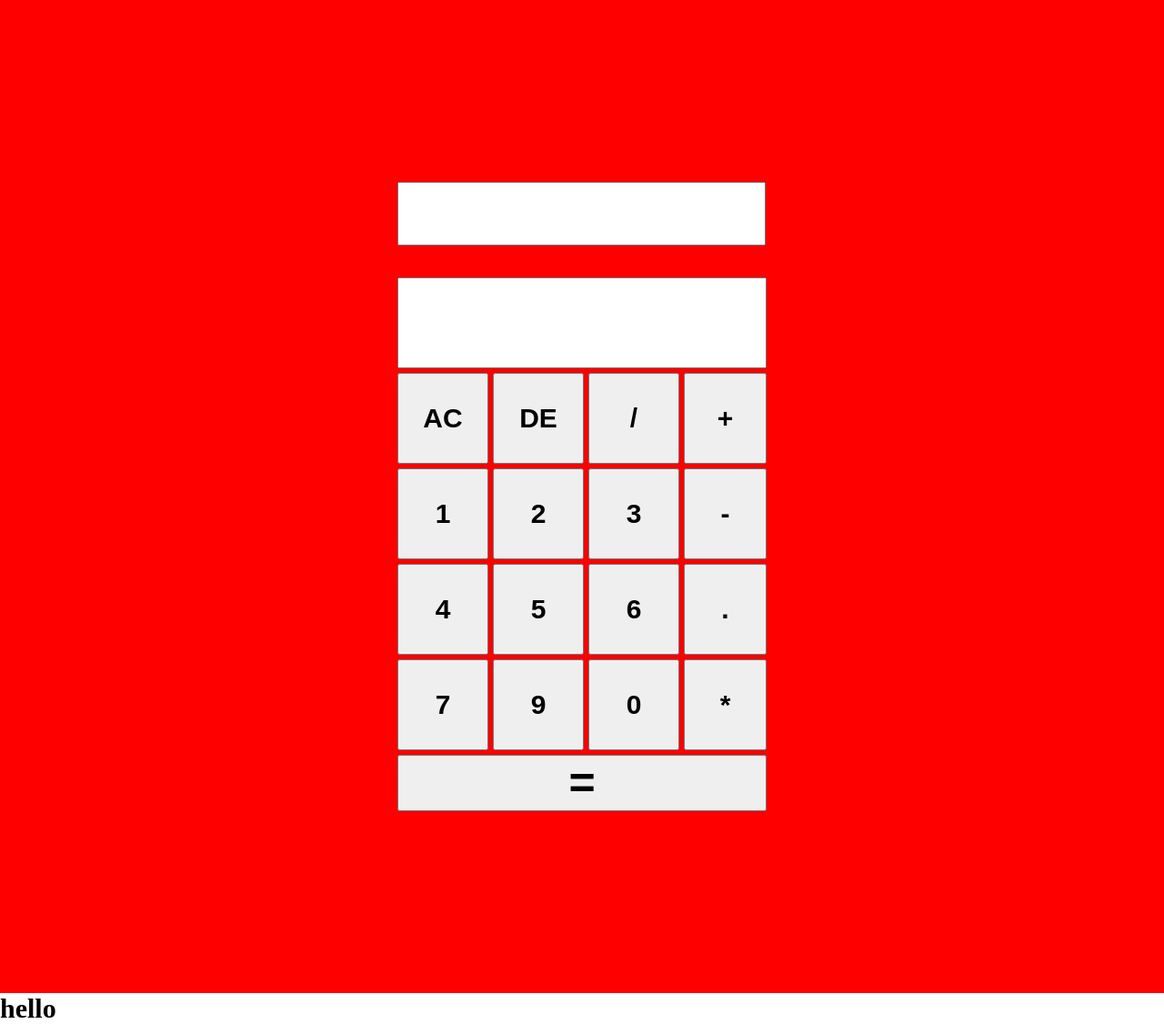
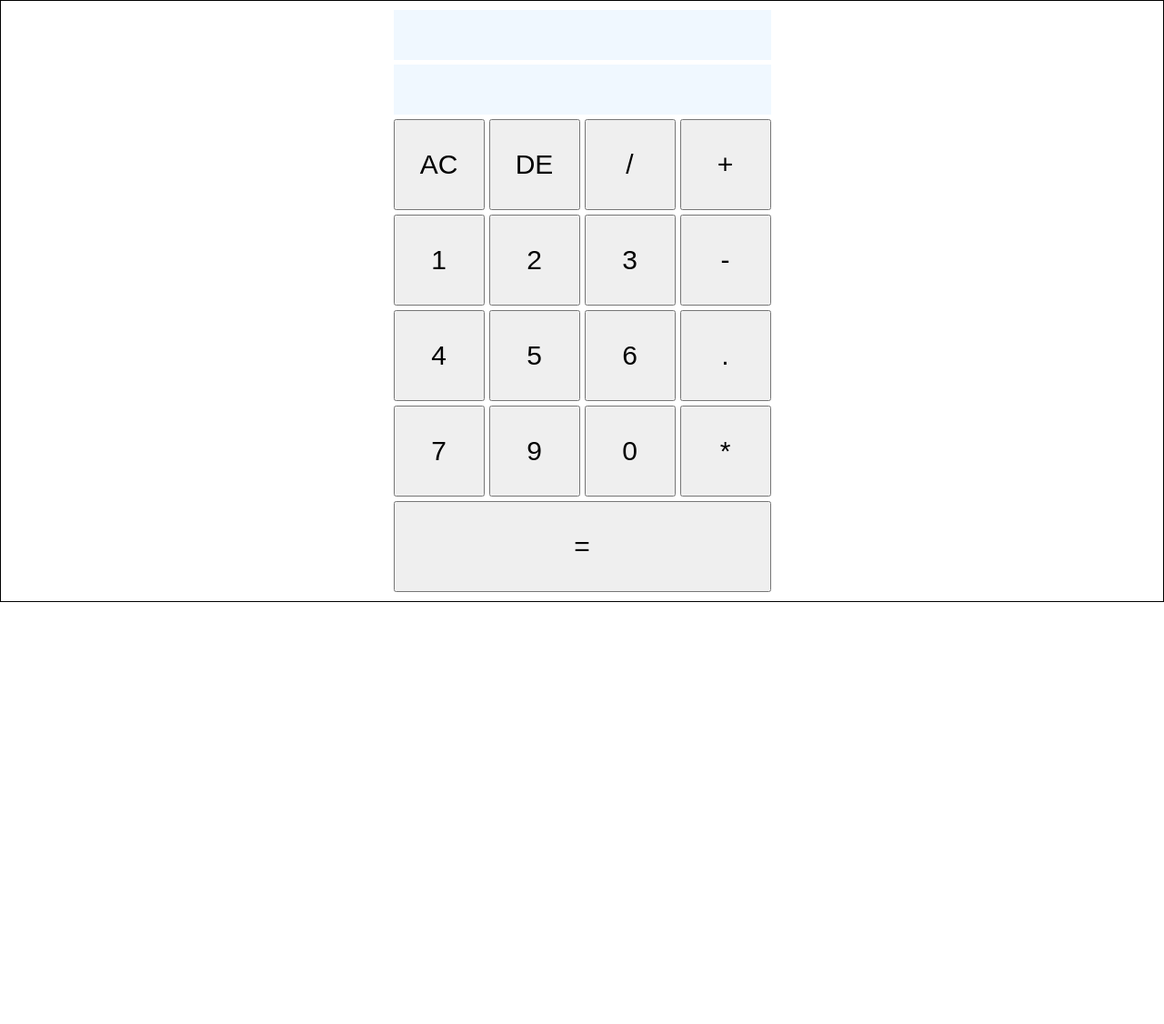
Before and after one commit to Abhimanyu012/calculator, a plain HTML site: page index.html in a window 1280 px wide. Shown: the whole page at 91% size. After the commit the page ends 800 px from the top, so only its background shows below. Drawn offline with Linux system fonts and the light colour scheme.

Commit message:
fix: screen2 working

```diff
--- a/index.html
+++ b/index.html
@@ -1,20 +1,22 @@
 <!DOCTYPE html>
 <html lang="en">
+
 <head>
   <meta charset="UTF-8" />
   <meta name="viewport" content="wclassth=device-wclassth, initial-scale=1.0" />
   <title>My Calculator </title>
   <link rel="stylesheet" href="./style.css" />
 </head>
+
 <body>
-    <div class="container">
+  <div id="calculator" class="container">
 
     <div class="main-grid">
-        <input type="text " class="previous ">
-        <input id="display" type="text"  readonly  />
+      <span id="display2" type="text" class="display"></span>
+      <span id="display" type="text" class="display"></span>
 
-        <button class="btn-AC ">AC</button>
-        <button class="btn-DE">DE</button>
+      <button class="btn-AC btn">AC</button>
+      <button class="btn-DE btn">DE</button>
       <button class="btn">/</button>
       <button class="btn">+</button>
 
@@ -32,16 +34,11 @@
       <button class="btn">9</button>
       <button class="btn">0</button>
       <button class="btn">*</button>
-        <button class="btn-EQL">=</button>
+      <button class="btn-EQL btn">=</button>
     </div>
-    </div>
-
-
-
-    <div class="practice">
-      <h1>hello</h1>
   </div>
 </body>
 <!-- <script src="./backend.js"></script> -->
 <script src="./script.js"></script>
+
 </html>
--- a/script.js
+++ b/script.js
@@ -1,13 +1,14 @@
 const display = document.getElementById("display");
+const display2 = document.getElementById("display2");
 const buttons = document.querySelectorAll(".btn");
 
-let clear = " ";
-
 buttons.forEach((button) => {
-  button.addEventListener("click", function () {
-    const buttonValue = button.textContent;
-    display.value += buttonValue;
-  });
+  if ("123456789/*-+.".includes(button.textContent)) {
+    button.addEventListener("click", function () {
+      const buttonValue = button.textContent;
+      display.innerHTML += buttonValue;
+    });
+  }
 });
 
 //all clearbutton
@@ -15,8 +16,8 @@ const AllClear = document.querySelector(".btn-AC");
 AllClear.addEventListener("click", allClear);
 
 function allClear() {
-  display.value = clear;
-  console.log(":he");
+  display.innerHTML = "";
+  display2.innerHTML = "";
 }
 
 ///evaluation
@@ -25,8 +26,14 @@ const Evaluation = document.querySelector(".btn-EQL");
 
 Evaluation.addEventListener("click", equal);
 function equal() {
-  display.value = eval(display.value);
-
+  if (display.innerHTML === display2.innerHTML) {
+    display.innerHTML = "";
+  } else if (display.innerHTML === "") {
+    exit();
+  } else {
+    display2.innerHTML = display.innerHTML;
+    display.innerHTML = eval(display.innerHTML);
+  }
 }
 
 document.addEventListener("keydown", function (event) {
@@ -53,8 +60,7 @@ document.addEventListener("keydown", function (event) {
   }
 });
 
-const PreviousDisplay = doucument.querySelector(".previous");
-const previousValue = display.value;
- AllClear.addEventListener("Doubleclick", function previous(){
+
+AllClear.addEventListener("Doubleclick", function previous(){
    PreviousDisplay.textContent = previousValue .innertext;
 } )
--- a/style.css
+++ b/style.css
@@ -1,42 +1,45 @@
-*{
-    margin:0%;
-    padding: 0%;
+*, *::after, *::before {
+    margin: 0;
+    padding: 0;
     box-sizing: border-box;
-    font-size: 30px;
-    font-weight:700;
-
 }
 
 .container{
-    background-color: red;
+    /* background-color: red; */
+    border: 1px solid black;
+    padding: 10px;
+}
 
-     padding: 200px;
-}
-#display{
-     grid-column: 1/span2;
-      text-align: right;
-
-}
 .main-grid{
     /* background-color: yellow; */
-
-     display: grid;
-     column-gap: 5px;
-     row-gap: 5px;
-     justify-content:center;
-     grid-template-columns:  100px 100px 100px     ;
-    grid-template-rows: 100px 100px 100px 100px 100px 100px  ;
+    display: grid;
+    column-gap: 5px;
+    row-gap: 5px;
+    justify-content:center;
+    grid-template-columns: auto auto auto auto;
 }
-.btn-EQL{
-
-    grid-column: 1/span5;
-    font-size: 50px;
+.btn-EQL, .display{
+    grid-column: 1/5;
+}
+.btn{
+    min-width: 100px;
+    height: 100px;
+    font-size: 30px;
 }
 .btn:hover{
     background-color: #ded9d9;
+    cursor: pointer;
 }
-.previous{
-    /* background-color: yellow; */
-    height: 70px;
-    width: 405px;
+
+.display{
+    display: block;
+    min-height: 55px;
+    text-align: right;
+    background-color: aliceblue;
+    font-size: 30px;
+    padding: 10px;
+    font-family: 'Courier New', Courier, monospace;
 }
+#display2 {
+    font-size: 20px;
+}
```
Lines whose indentation alone changed are shown as unchanged.
